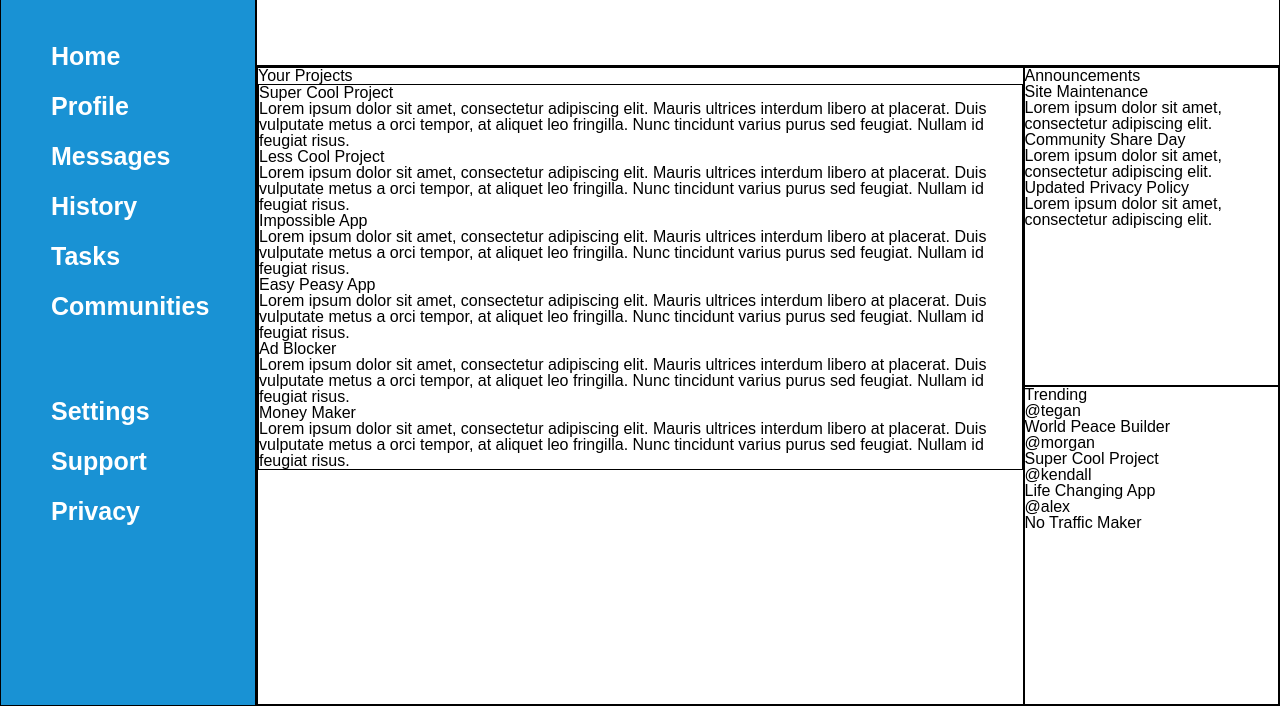
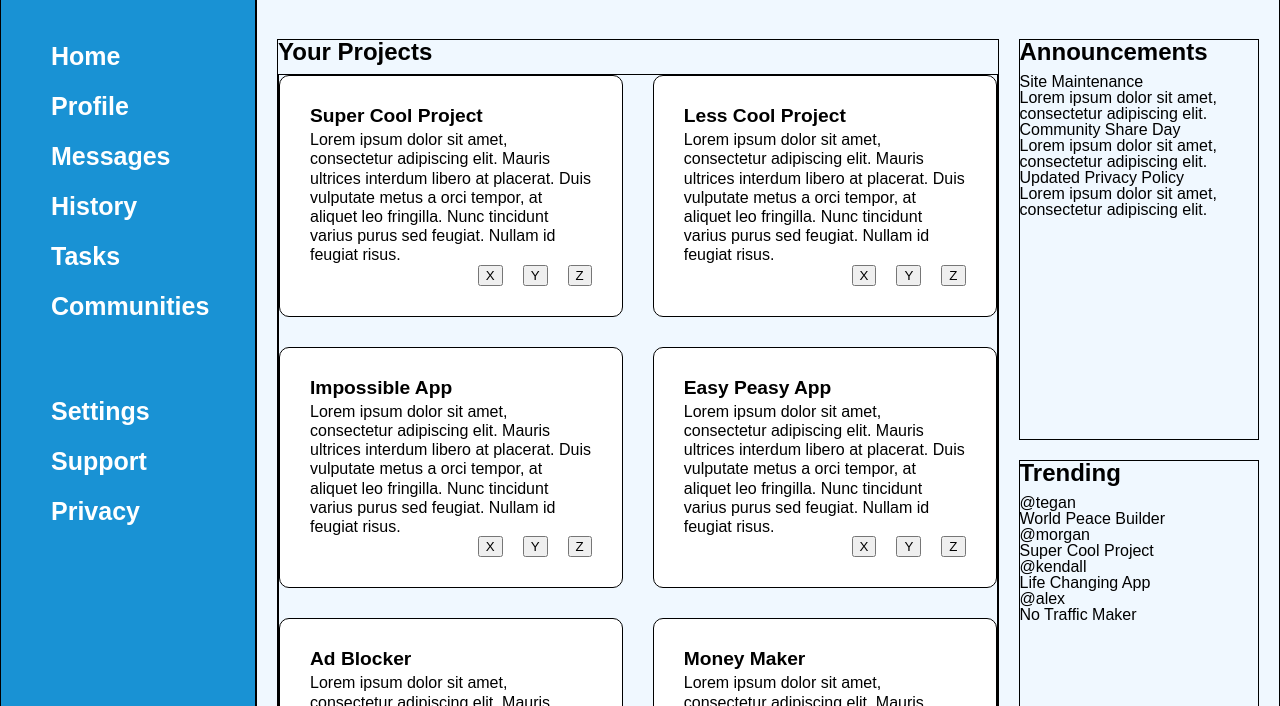
Before and after one commit to TylerMommsen/Admin-Dashboard, a plain HTML site: page index.html in a window 1280 px wide. Shown: the part 94-800 px from the top of the page. Drawn offline with Linux system fonts and the light colour scheme.

Commit message:
Completed project card section layout. Ready for styling.

```diff
--- a/index.html
+++ b/index.html
@@ -56,6 +56,7 @@
                 <h2 class="section-title" id="your-projects">Your Projects</h2>
                 <div class="projects-grid-container">
                     <div class="project-card">
+                        <div class="name-and-description">
                             <h2 class="project-card-name">Super Cool Project</h2>
                             <p class="project-card-description">
                                 Lorem ipsum dolor sit amet, consectetur adipiscing elit.
@@ -64,7 +65,15 @@
                                 varius purus sed feugiat. Nullam id feugiat risus.
                             </p>
                         </div>
+
+                        <div class="project-card-buttons">
+                            <button id="star">X</button>
+                            <button id="view">Y</button>
+                            <button id="share">Z</button>
+                        </div>
+                    </div>
                     <div class="project-card">
+                        <div class="name-and-description">
                             <h2 class="project-card-name">Less Cool Project</h2>
                             <p class="project-card-description">
                                 Lorem ipsum dolor sit amet, consectetur adipiscing elit.
@@ -73,7 +82,15 @@
                                 varius purus sed feugiat. Nullam id feugiat risus.
                             </p>
                         </div>
+
+                        <div class="project-card-buttons">
+                            <button id="star">X</button>
+                            <button id="view">Y</button>
+                            <button id="share">Z</button>
+                        </div>
+                    </div>
                     <div class="project-card">
+                        <div class="name-and-description">
                             <h2 class="project-card-name">Impossible App</h2>
                             <p class="project-card-description">
                                 Lorem ipsum dolor sit amet, consectetur adipiscing elit.
@@ -82,7 +99,15 @@
                                 varius purus sed feugiat. Nullam id feugiat risus.
                             </p>
                         </div>
+
+                        <div class="project-card-buttons">
+                            <button id="star">X</button>
+                            <button id="view">Y</button>
+                            <button id="share">Z</button>
+                        </div>
+                    </div>
                     <div class="project-card">
+                        <div class="name-and-description">
                             <h2 class="project-card-name">Easy Peasy App</h2>
                             <p class="project-card-description">
                                 Lorem ipsum dolor sit amet, consectetur adipiscing elit.
@@ -91,7 +116,15 @@
                                 varius purus sed feugiat. Nullam id feugiat risus.
                             </p>
                         </div>
+
+                        <div class="project-card-buttons">
+                            <button id="star">X</button>
+                            <button id="view">Y</button>
+                            <button id="share">Z</button>
+                        </div>
+                    </div>
                     <div class="project-card">
+                        <div class="name-and-description">
                             <h2 class="project-card-name">Ad Blocker</h2>
                             <p class="project-card-description">
                                 Lorem ipsum dolor sit amet, consectetur adipiscing elit.
@@ -100,7 +133,15 @@
                                 varius purus sed feugiat. Nullam id feugiat risus.
                             </p>
                         </div>
+
+                        <div class="project-card-buttons">
+                            <button id="star">X</button>
+                            <button id="view">Y</button>
+                            <button id="share">Z</button>
+                        </div>
+                    </div>
                     <div class="project-card">
+                        <div class="name-and-description">
                             <h2 class="project-card-name">Money Maker</h2>
                             <p class="project-card-description">
                                 Lorem ipsum dolor sit amet, consectetur adipiscing elit.
@@ -108,6 +149,13 @@
                                 metus a orci tempor, at aliquet leo fringilla. Nunc tincidunt
                                 varius purus sed feugiat. Nullam id feugiat risus.
                             </p>
+                        </div>
+
+                        <div class="project-card-buttons">
+                            <button id="star">X</button>
+                            <button id="view">Y</button>
+                            <button id="share">Z</button>
+                        </div>
                     </div>
                 </div>
             </div>
--- a/style.css
+++ b/style.css
@@ -47,7 +47,7 @@ table {
 
 html, body {
     height: 100vh;
-    overflow: hidden;
+    overflow-y: auto;
 }
 
 a {
@@ -98,22 +98,65 @@ a {
 }
 
 .main-content-body {
+    background-color: aliceblue;
     border: 1px solid black;
     grid-column: 2 / -1;
     display: grid;
     grid-template-columns: 3fr 1fr;
     grid-template-rows: 1fr 1fr;
+    gap: 20px;
+    padding-left: 20px;
+    padding-right: 20px;
+    padding-top: 40px;
+    padding-bottom: 40px;
+}
+
+.section-title {
+    font-size: 1.5rem;
+    font-weight: bold;
+    padding-bottom: 10px;
 }
 
 .projects {
     border: 1px solid black;
     grid-column: 1;
     grid-row: 1 / 3;
+    display: flex;
+    flex-direction: column;
 }
 
 .projects-grid-container {
+    flex-grow: 1;
     border: 1px solid black;
     display: grid;
+    grid-template-columns: repeat(auto-fit, minmax(300px, 1fr));
+    gap: 30px;
+}
+
+.project-card {
+    background-color: white;
+    border: 1px solid black;
+    padding: 30px;
+    border-radius: 10px;
+    display: flex;
+    flex-direction: column;
+    justify-content: space-between;
+}
+
+.project-card-name {
+    font-size: 1.2em;
+    font-weight: bold;
+    margin-bottom: 5px
+}
+
+.project-card-description {
+    line-height: 1.2em;
+}
+
+.project-card-buttons {
+    display: flex;
+    justify-content: flex-end;
+    gap: 20px;
 }
 
 .announcements {
```
Lines whose indentation alone changed are shown as unchanged.
